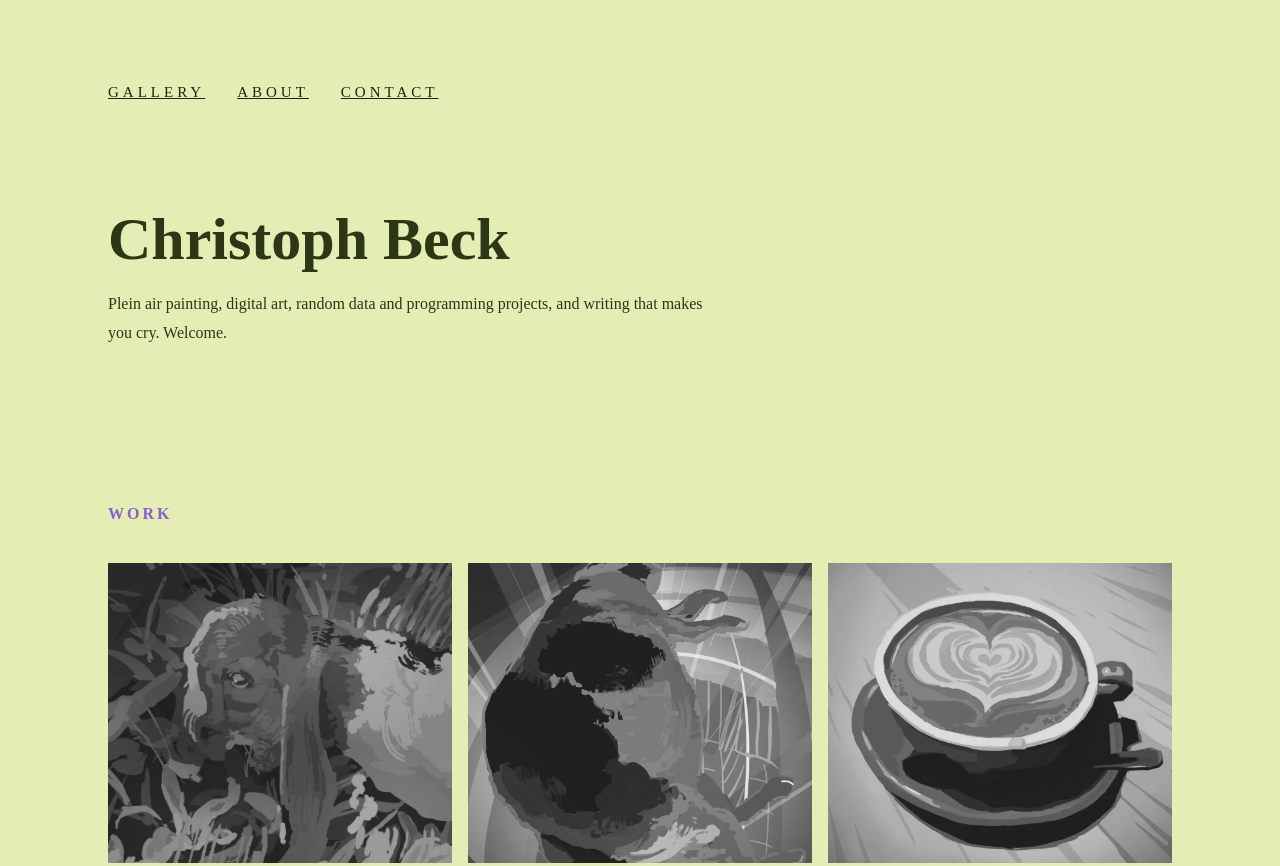
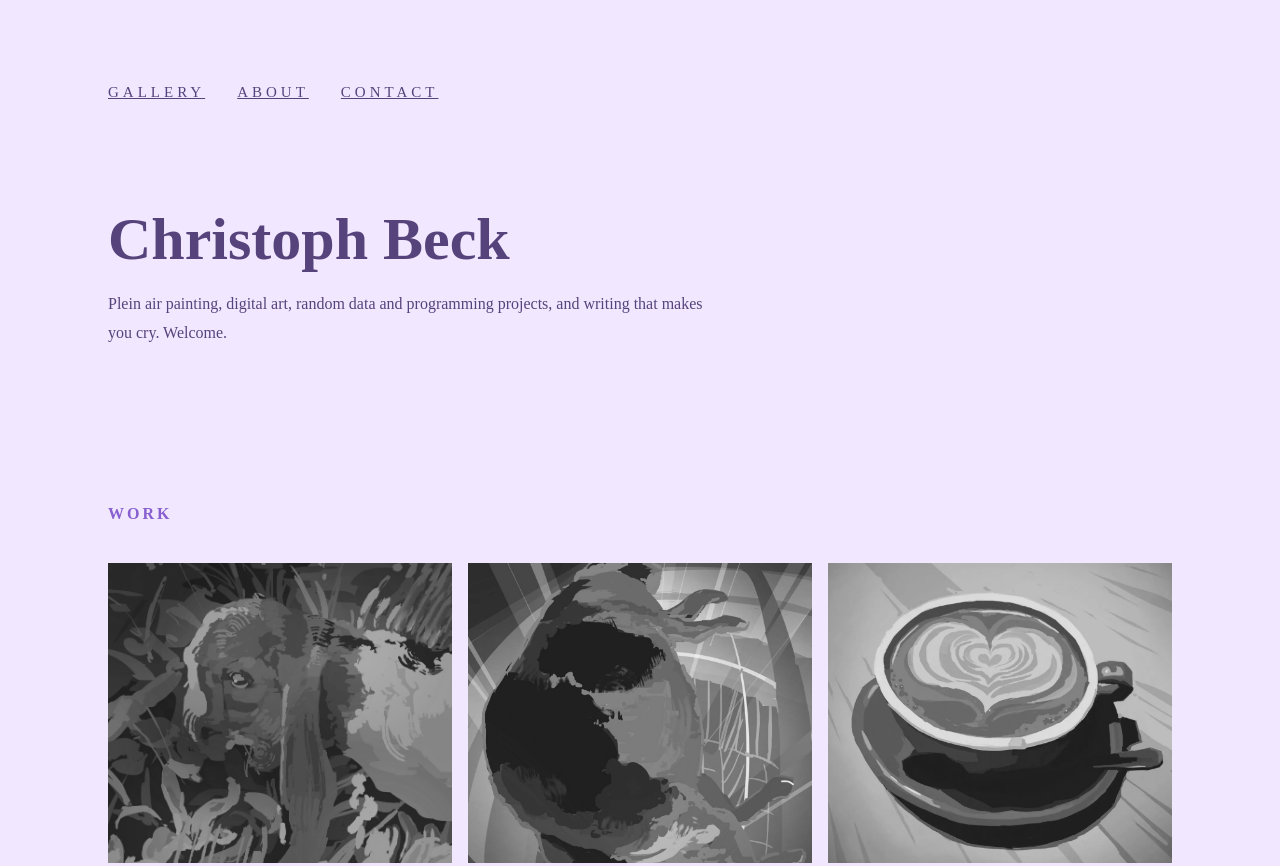
Before and after one commit to cbeck-data/Art_portfolio, a plain HTML site: page index.html in a window 1280 px wide. Shown: the top 866 px of the page. Drawn offline with Linux system fonts and the light colour scheme.

Commit message:
simple color updates

```diff
--- a/style.css
+++ b/style.css
@@ -2,9 +2,9 @@
     box-sizing: border-box;
 }
 body {
-    background-color: #E4EDB4;
+    background-color: #f1e8ff;
     padding: 60px;
-    color: #2d3615;
+    color: #56437c;
     font-family: Playfair_Display, serif;
     margin: 0; /*0 zero buffer to the borders*/
 }
@@ -38,7 +38,7 @@ nav {
 
 nav a {
     text-decoration: underline;
-    color:  #1f2410;
+    color:  #56437c;
     font-size: 15px;
     letter-spacing: 4px;
     text-transform: uppercase;
```
Also changed, not shown: 2 other files.
